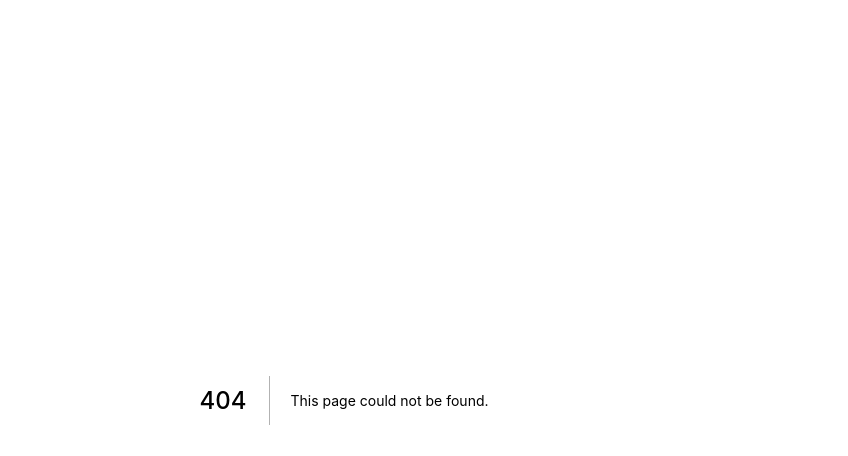
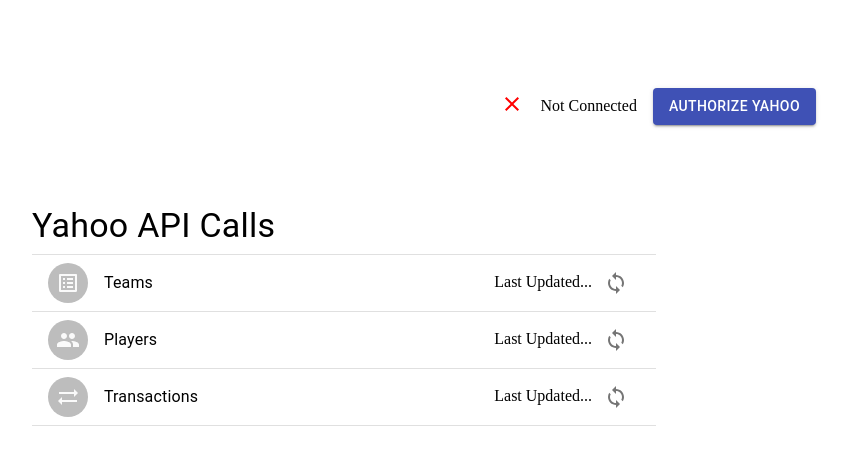
Before and after one commit to rking8888/kotkl-next, a Next.js app: page /yahoo in a window 1280 px wide. Before the commit this address had no page. Shown: the top 456 px of the page, without its empty margins (296-1144 px from the left). Built offline with nearby package versions, Linux system fonts and the light colour scheme.

Commit message:
feat: building new ui page for yahoo api

```diff
--- /dev/null
+++ b/components/ConnectedStatus/ConnectedStatus.tsx
@@ -0,0 +1,34 @@
+import { Grid } from '@material-ui/core';
+import CheckCircleIcon from '@material-ui/icons/CheckCircle';
+import ClearIcon from '@material-ui/icons/Clear';
+
+export interface ConnectedStatusProps {
+  connected?: boolean;
+  actionButton?: React.ReactElement;
+}
+
+const ConnectedStatus = ({ connected, actionButton }: ConnectedStatusProps) => {
+  return (
+    <>
+      <Grid
+        container
+        direction='row'
+        alignItems='center'
+        spacing={2}
+        justify='flex-end'
+      >
+        <Grid item>
+          {connected ? (
+            <CheckCircleIcon style={{ fill: 'green' }} />
+          ) : (
+            <ClearIcon style={{ fill: 'red' }} />
+          )}
+        </Grid>
+        <Grid item>{connected ? 'Connected!' : 'Not Connected'}</Grid>
+        <Grid item>{!connected && actionButton ? actionButton : null}</Grid>
+      </Grid>
+    </>
+  );
+};
+
+export default ConnectedStatus;
--- /dev/null
+++ b/pages/yahoo.js
@@ -0,0 +1,98 @@
+import {
+  Button,
+  Divider,
+  Typography,
+  List,
+  ListItem,
+  ListItemText,
+  ListItemAvatar,
+  ListItemSecondaryAction,
+  IconButton,
+  Avatar
+} from '@material-ui/core';
+import SyncIcon from '@material-ui/icons/Sync';
+import PeopleIcon from '@material-ui/icons/People';
+import SyncAltIcon from '@material-ui/icons/SyncAlt';
+import ListAltIcon from '@material-ui/icons/ListAlt';
+import ConnectedStatus from '../components/ConnectedStatus/ConnectedStatus';
+import { parseCookies } from '../helpers/index';
+import styles from '../styles/Yahoo.module.css';
+import Head from 'next/head';
+
+function Yahoo({ cookie }) {
+  const authorizeButton = (
+    <Button color='primary' variant='contained' href='/api/auth'>
+      Authorize Yahoo
+    </Button>
+  );
+  return (
+    <div className={styles.main}>
+      <Head>
+        <title>Yahoo API Calls</title>
+        <link rel='icon' href='/favicon.ico' />
+      </Head>
+      <ConnectedStatus
+        connected={cookie ? cookie.accessToken : false}
+        actionButton={authorizeButton}
+      />
+      <main className={styles.main}>
+        <Typography variant='h4'>Yahoo API Calls</Typography>
+        <List>
+          <Divider component='li' />
+          <ListItem>
+            <ListItemAvatar>
+              <Avatar>
+                <ListAltIcon />
+              </Avatar>
+            </ListItemAvatar>
+            <ListItemText primary='Teams' />
+            <ListItemSecondaryAction>
+              Last Updated...
+              <IconButton aria-label='sync'>
+                <SyncIcon />
+              </IconButton>
+            </ListItemSecondaryAction>
+          </ListItem>
+          <Divider component='li' />
+          <ListItem>
+            <ListItemAvatar>
+              <Avatar>
+                <PeopleIcon />
+              </Avatar>
+            </ListItemAvatar>
+            <ListItemText primary='Players' />
+            <ListItemSecondaryAction>
+              Last Updated...
+              <IconButton aria-label='sync'>
+                <SyncIcon />
+              </IconButton>
+            </ListItemSecondaryAction>
+          </ListItem>
+          <Divider component='li' />
+          <ListItem>
+            <ListItemAvatar>
+              <Avatar>
+                <SyncAltIcon />
+              </Avatar>
+            </ListItemAvatar>
+            <ListItemText primary='Transactions' />
+            <ListItemSecondaryAction>
+              Last Updated...
+              <IconButton aria-label='sync'>
+                <SyncIcon />
+              </IconButton>
+            </ListItemSecondaryAction>
+          </ListItem>
+          <Divider component='li' />
+        </List>
+      </main>
+    </div>
+  );
+}
+
+Yahoo.getInitialProps = async (ctx) => {
+  const cookie = parseCookies(ctx.req);
+  return { cookie: cookie };
+};
+
+export default Yahoo;
--- /dev/null
+++ b/styles/Yahoo.module.css
@@ -0,0 +1,7 @@
+.main {
+  padding: 5rem 10rem;
+  flex: 1;
+  display: flex;
+  flex-direction: column;
+  justify-content: center;
+}
```
